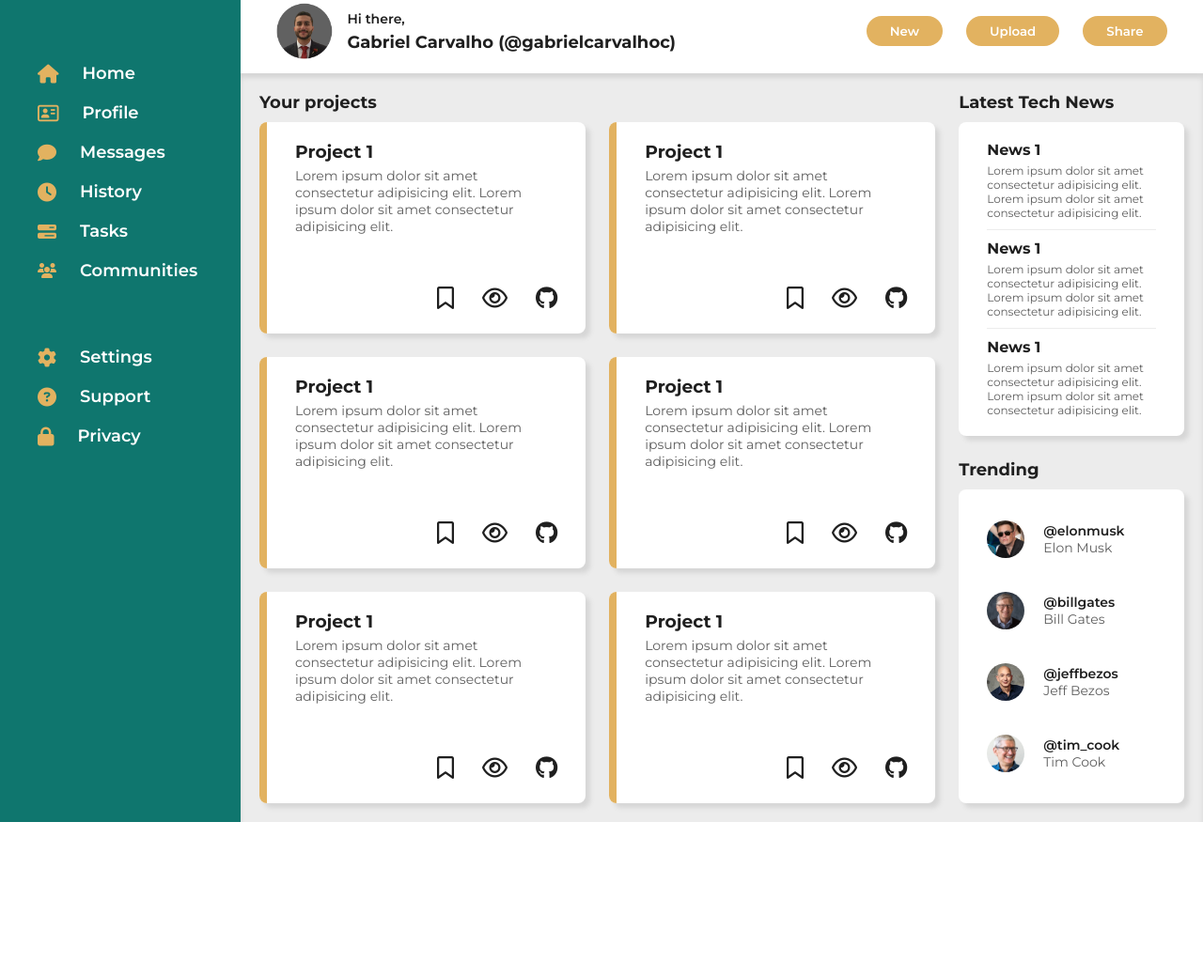
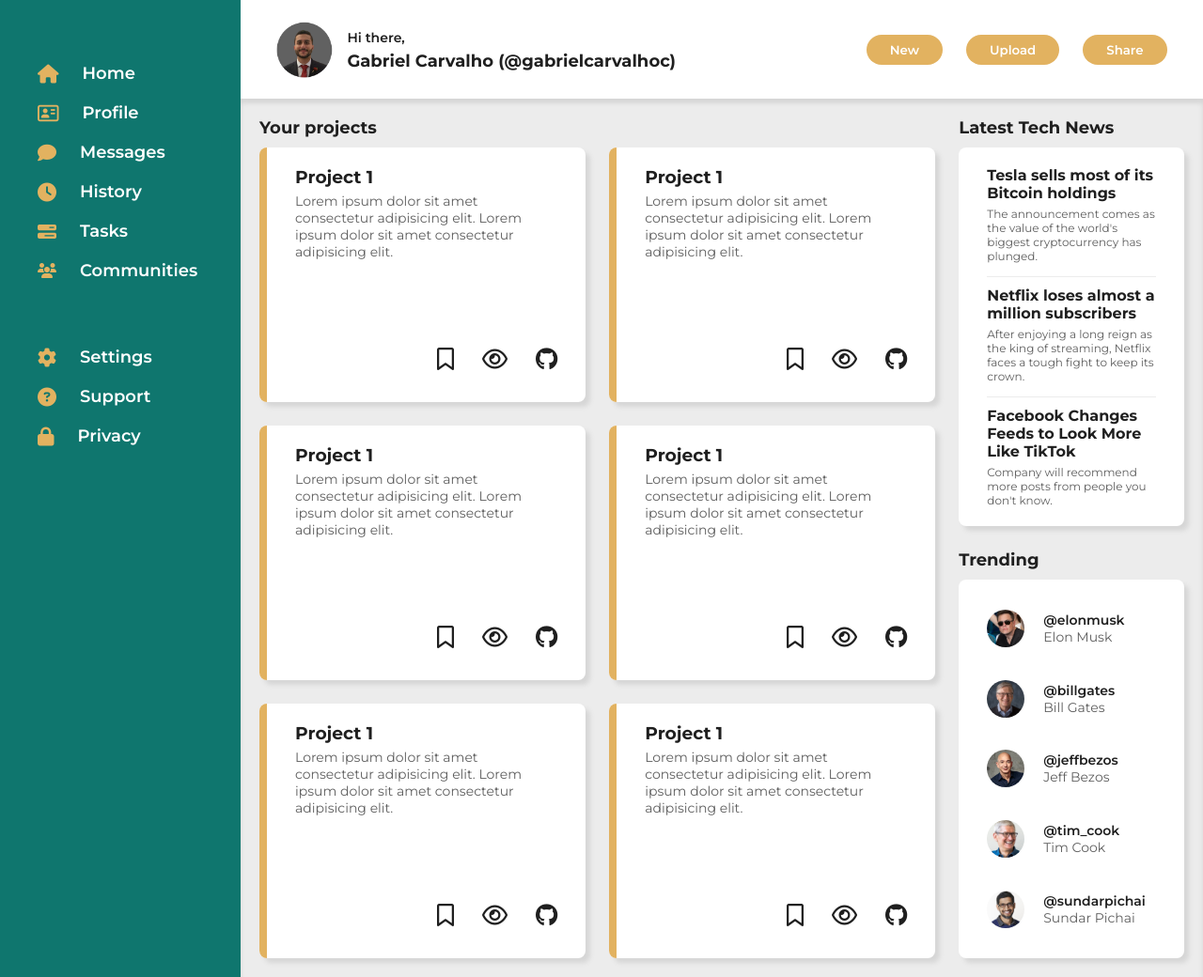
Before and after one commit to gabrielcarvalhoc/admin-dashboard, a plain HTML site: page index.html in a window 1280 px wide. Shown: the part 82-1122 px from the top of the page at 94% size. Before the commit the page ends 957 px from the top, so only its background shows below. Drawn offline with Linux system fonts and the light colour scheme.

Commit message:
Add latest tech news

```diff
--- a/css/style.scss
+++ b/css/style.scss
@@ -24,7 +24,6 @@ body {
     display: grid;
     grid-template-columns: 1fr 4fr;
     grid-template-rows: 1fr 5fr;
-    height: 100vh;
 }
 
 .sidebar {
@@ -309,7 +308,7 @@ body {
             height: 100%;
             border-radius: 8px;
             display: grid;
-            grid-template-rows: repeat(4, 1fr);
+            grid-template-rows: repeat(5, 1fr);
             row-gap: 10px;
             box-shadow: 5px 5px 5px #d6d6d6;
 
--- a/index.html
+++ b/index.html
@@ -233,23 +233,23 @@
                 <h2>Latest Tech News</h2>
                 <div class="news-card">
                     <div class="news-text">
-                        <a href="#">
-                            <h3>News 1</h3>
-                            <p>Lorem ipsum dolor sit amet consectetur adipisicing elit. Lorem ipsum dolor sit amet consectetur adipisicing elit.</p>
+                        <a href="https://www.bbc.com/news/business-62246367" target="_blank">
+                            <h3>Tesla sells most of its Bitcoin holdings</h3>
+                            <p>The announcement comes as the value of the world's biggest cryptocurrency has plunged.</p>
                         </a>
                     </div>
                     <div class="news-border"></div>
                     <div class="news-text">
-                        <a href="#">
-                            <h3>News 1</h3>
-                            <p>Lorem ipsum dolor sit amet consectetur adipisicing elit. Lorem ipsum dolor sit amet consectetur adipisicing elit.</p>
+                        <a href="https://www.bbc.com/news/business-62226912" target="_blank">
+                            <h3>Netflix loses almost a million subscribers</h3>
+                            <p>After enjoying a long reign as the king of streaming, Netflix faces a tough fight to keep its crown.</p>
                         </a>
                     </div>
                     <div class="news-border"></div>
                     <div class="news-text">
-                        <a href="#">
-                            <h3>News 1</h3>
-                            <p>Lorem ipsum dolor sit amet consectetur adipisicing elit. Lorem ipsum dolor sit amet consectetur adipisicing elit.</p>
+                        <a href="https://www.bloomberg.com/news/articles/2022-07-21/facebook-changes-main-timeline-to-work-more-like-tiktok?srnd=technology-vp" target="_blank">
+                            <h3>Facebook Changes Feeds to Look More Like TikTok</h3>
+                            <p>Company will recommend more posts from people you don't know.</p>
                         </a>
                     </div>
                 </div>
@@ -285,6 +285,13 @@
                             <p>Tim Cook</p>
                         </a>
                     </div>
+                    <div class="trending-account">
+                        <img src="img/sundar-pichai.png" alt="Sundar Pichai profile photo">
+                        <a href="https://twitter.com/sundarpichai" target="_blank">
+                            <p>@sundarpichai</p>
+                            <p>Sundar Pichai</p>
+                        </a>
+                    </div>
                 </div>
             </div>
         </main>
```
Also changed, not shown: css/style.css, img/sundar-pichai.png (added), 1 other file.
